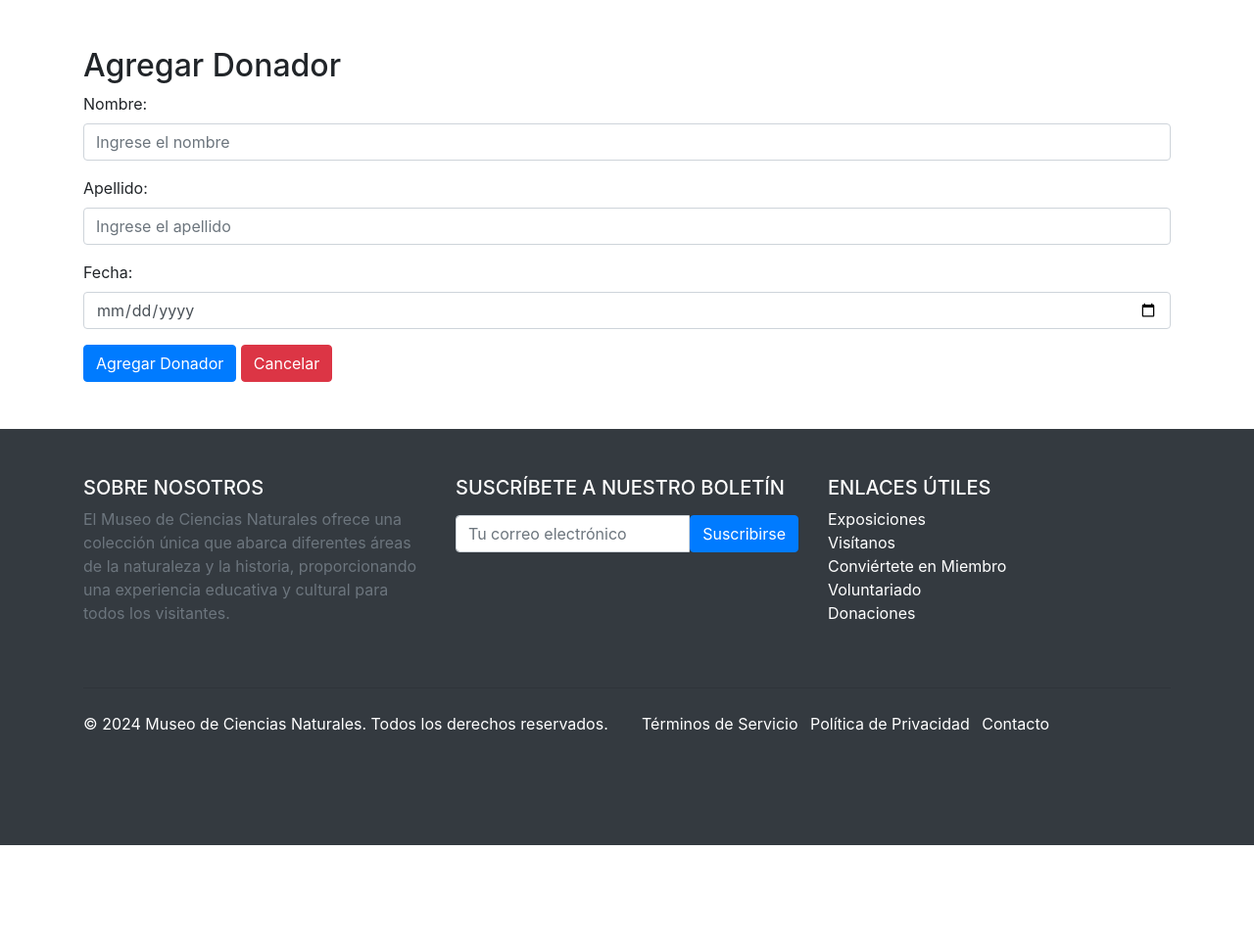
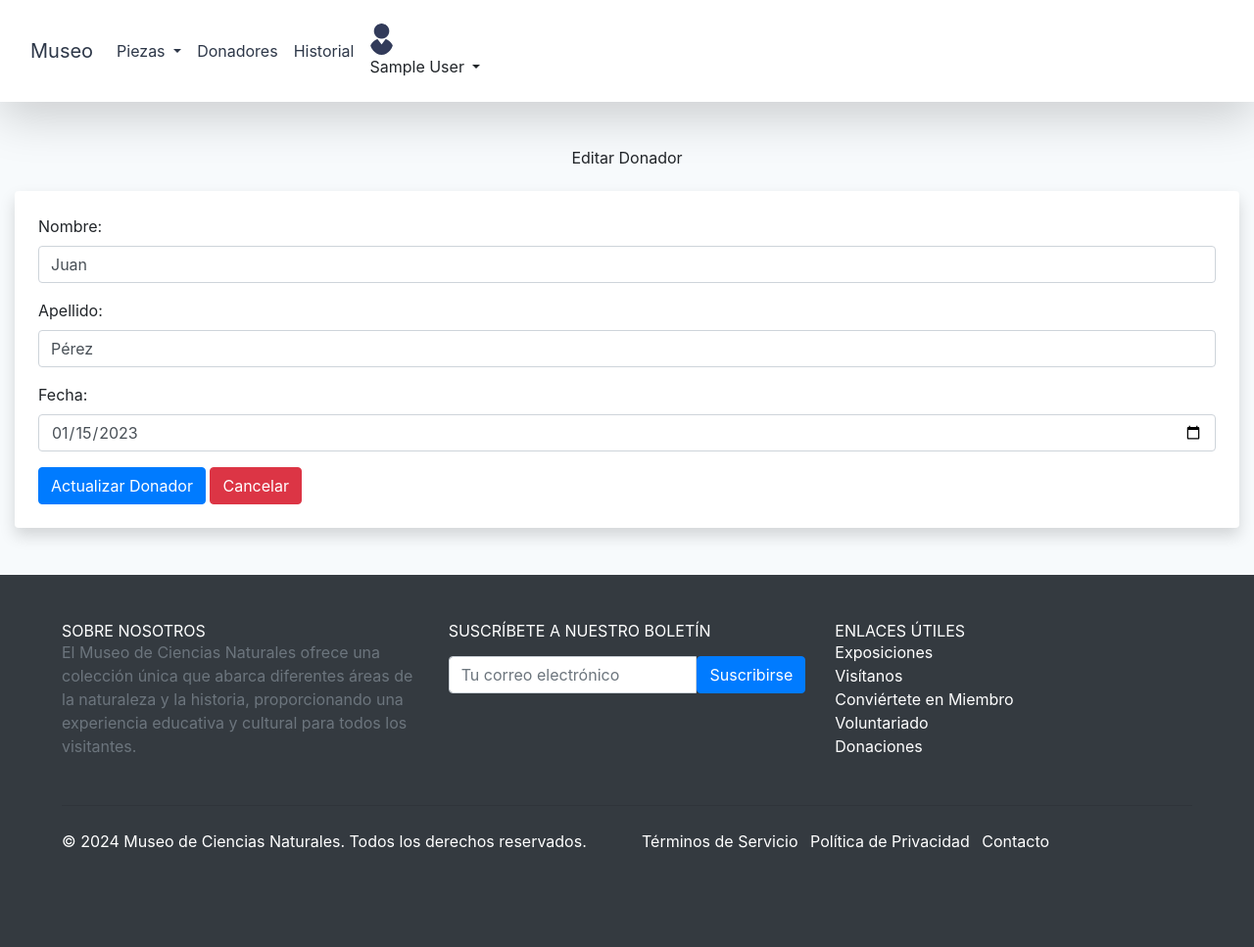
Before and after one commit to tiagoraminelli/museo, a PHP site: page /listados/funciones/formularioAgregarDonante.php?idDonante=1 in a window 1280 px wide. Shown: the whole page at 98% size. Before the commit the page ends 863 px from the top, so only its background shows below. Run offline with PHP 8.4, Linux system fonts and the light colour scheme; the visitor is signed in with stand-in values (Sample User, id 1); data comes from the database, SQL or seed files in the repository; some libraries are stand-ins or nearby versions.

Commit message:
mejoras al donante y correcion de errores al editar

```diff
--- a/includes/navFunciones.php
+++ b/includes/navFunciones.php
@@ -37,7 +37,7 @@
       <ul class="navbar-nav ms-auto">
         <li class="nav-item dropdown">
           <a class="nav-link dropdown-toggle" href="#" id="usuarioDropdown" role="button" data-bs-toggle="dropdown" aria-haspopup="true" aria-expanded="false">
-            <img src="../assets/img/user.png" alt="Usuario" class="rounded-circle">
+            <img src="../../assets/img/user.png" alt="Usuario" class="rounded-circle">
             <?php echo $_SESSION['usuario_activo']; ?>
           </a>
           <div class="dropdown-menu dropdown-menu-end" aria-labelledby="usuarioDropdown">
--- a/listados/funciones/editarPieza.php
+++ b/listados/funciones/editarPieza.php
@@ -270,4 +270,5 @@
 </div>
 
 </body>
+<?php include("../../includes/footer.php"); ?>
 </html>
--- a/listados/funciones/formularioAgregarDonante.php
+++ b/listados/funciones/formularioAgregarDonante.php
@@ -1,4 +1,5 @@
 <?php
+session_start();
 require_once "../../modelo/bd.php"; // Asegúrate de tener tu archivo de conexión a la base de datos
 require_once "../../modelo/donante.php"; // Asegúrate de que esta clase exista y esté correctamente configurada
 
@@ -11,13 +12,15 @@
   $donanteModel = new Donante();
 
   // Obtiene los datos del donante por su ID
-    $donante = $donanteModel->getDonanteById($idDonante);
-
+  $result = $donanteModel->getDonanteById($idDonante);
+  //var_dump($result);
   // Verifica si se encontró el donante
-    if (!$donante) {
-        echo "Donante no encontrado.";
+  if (!$result || count($result) === 0) {
+      echo "<div class='alert alert-danger'>Donante no encontrado.</div>";
       exit; // Termina la ejecución si el donante no existe
   }
+
+  $donante = $result[0]; // Accede al primer elemento del arreglo
 }
 ?>
 
@@ -27,13 +30,22 @@
     <meta charset="UTF-8">
     <meta name="viewport" content="width=device-width, initial-scale=1.0">
     <title>Agregar/Editar Donador</title>
-  <link href="https://stackpath.bootstrapcdn.com/bootstrap/4.5.2/css/bootstrap.min.css" rel="stylesheet">
+    <!-- Bootstrap CSS -->
+    <link rel="stylesheet" href="https://stackpath.bootstrapcdn.com/bootstrap/4.5.2/css/bootstrap.min.css">
+    <!-- Tailwind CSS -->
+    <link href="https://cdn.jsdelivr.net/npm/tailwindcss@1.0.0/dist/tailwind.min.css" rel="stylesheet">
+    <!-- jQuery y Bootstrap JS -->
+    <script src="https://code.jquery.com/jquery-3.5.1.min.js"></script>
+    <script src="https://cdn.jsdelivr.net/npm/@popperjs/core@2.0.0/dist/umd/popper.min.js"></script>
+    <script src="https://stackpath.bootstrapcdn.com/bootstrap/4.5.2/js/bootstrap.min.js"></script>
 </head>
-<body>
+<body class="bg-gray-100">
+<?php include('../../includes/navFunciones.php') ?>
+
 
 <div class="container mt-5">
-  <h2><?php echo isset($donante['idDonante']) ? 'Editar Donador' : 'Agregar Donador'; ?></h2>
-  <form action="agregarDonador.php" method="POST">
+    <h2 class="text-center mb-4"><?php echo isset($donante['idDonante']) ? 'Editar Donador' : 'Agregar Donador'; ?></h2>
+    <form action="agregarDonador.php" method="POST" class="bg-white p-4 rounded shadow">
 
         <!-- Campo oculto para el ID del donante si se está editando -->
         <?php if (isset($donante['idDonante'])): ?>
@@ -49,7 +61,7 @@
         <div class="form-group">
             <label for="apellido">Apellido:</label>
             <input type="text" class="form-control" id="apellido" name="apellido" placeholder="Ingrese el apellido"
-             value="<?php echo isset($donante['apellido']); ?>">
+                   value="<?php echo isset($donante['apellido']) ? htmlspecialchars($donante['apellido']) : ''; ?>">
         </div>
 
         <div class="form-group">
@@ -65,8 +77,9 @@
     </form>
 </div>
 
-<script src="https://code.jquery.com/jquery-3.5.1.slim.min.js"></script>
-<script src="https://cdn.jsdelivr.net/npm/@popperjs/core@2.9.3/dist/umd/popper.min.js"></script>
+<!-- jQuery y Bootstrap JS -->
+<script src="https://code.jquery.com/jquery-3.5.1.min.js"></script>
+<script src="https://cdn.jsdelivr.net/npm/@popperjs/core@2.0.0/dist/umd/popper.min.js"></script>
 <script src="https://stackpath.bootstrapcdn.com/bootstrap/4.5.2/js/bootstrap.min.js"></script>
 
 </body>
```
Lines whose indentation alone changed are shown as unchanged.
